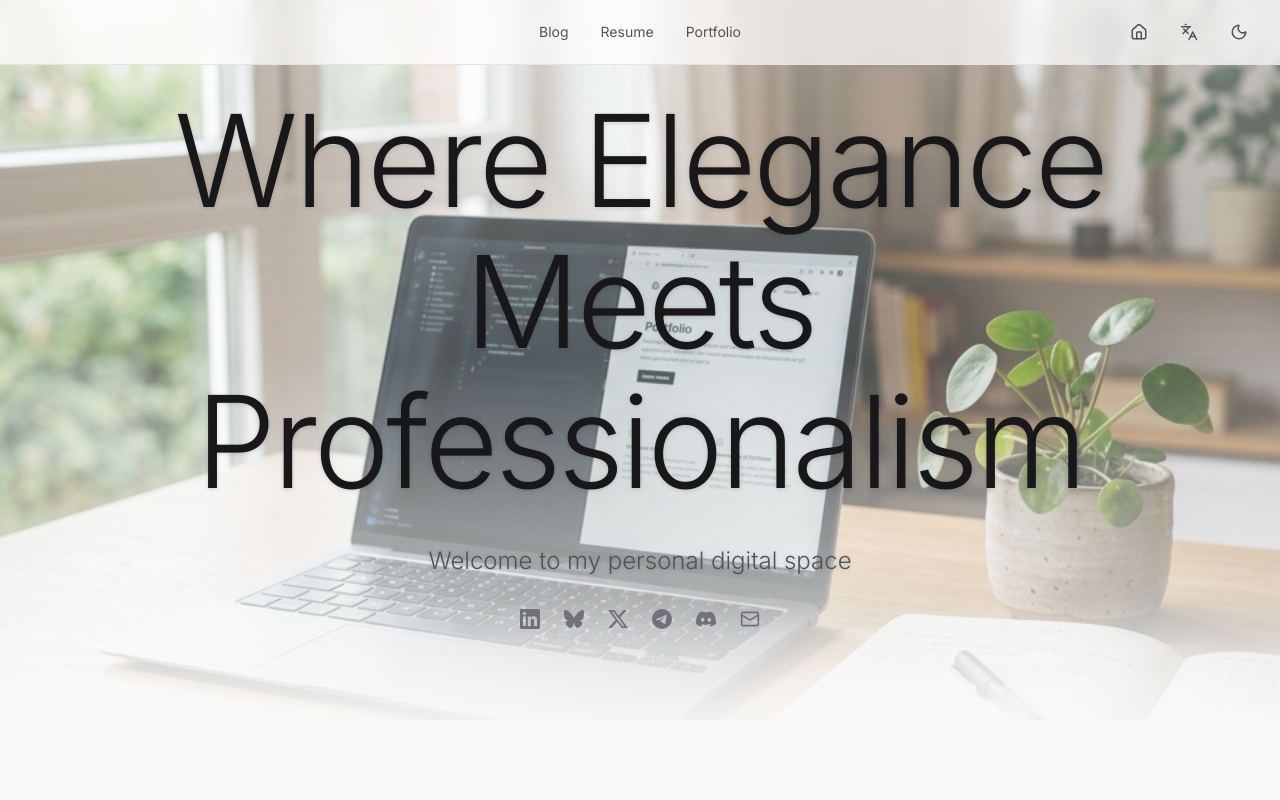
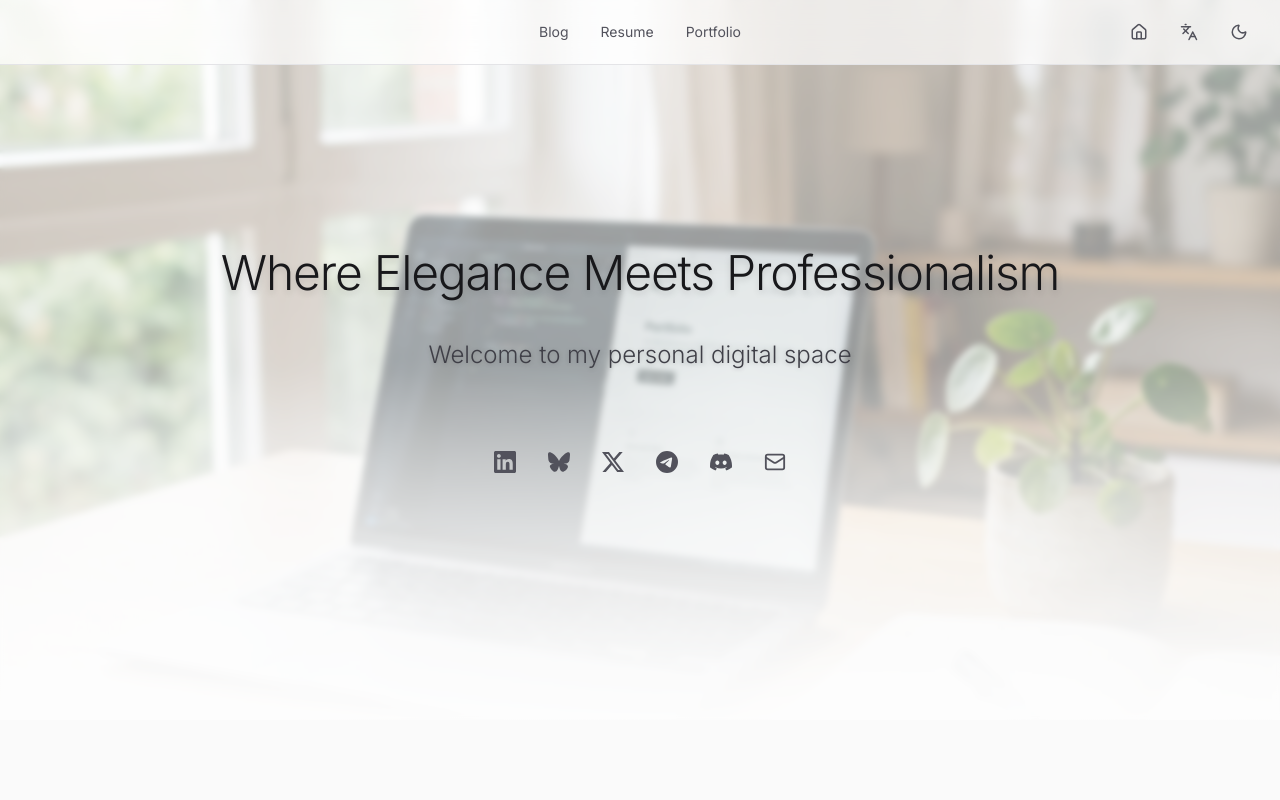
Before and after one commit to wesleyshun2/personal-website-template, a Next.js app: page /en in a window 1280 px wide. Shown: the top 800 px of the page. Built offline with nearby package versions, Linux system fonts and the light colour scheme.

Commit message:
feat: implement HeroParallax and SocialLinks components and integrate them into the home page

```diff
--- a/content/en/musings-config.md
+++ /dev/null
@@ -1,3 +0,0 @@
----
-sourceUrl: "https://bsky.app/profile/coddybarks.bsky.social"
----
--- a/content/tw/musings-config.md
+++ /dev/null
@@ -1,3 +0,0 @@
----
-sourceUrl: "https://bsky.app/profile/arcoshina.bsky.social"
----
--- a/src/app/[locale]/page.tsx
+++ b/src/app/[locale]/page.tsx
@@ -7,6 +7,7 @@ import { getAllContentWithMetadata } from '@/lib/mdx';
 import { BlogList } from '@/components/BlogList';
 import { Musings } from '@/components/Musings';
 import { fetchExternalSourceData } from '@/lib/tweetFetcher';
+import { siteConfig } from '@/config/site';
 
 export default async function Home({
   params,
@@ -46,8 +47,8 @@ export default async function Home({
   );
 
   const rawMusingsData = getAllContentWithMetadata(typedLocale, 'musings');
-  const sourceNode = rawMusingsData.find(post => post.slug === 'source');
-  const sourceUrl = sourceNode?.metadata?.sourceUrl || '';
+  // Now using siteConfig for sourceUrl instead of fetching from MDX metadata
+  const sourceUrl = siteConfig.musings.sources[typedLocale as keyof typeof siteConfig.musings.sources] || siteConfig.musings.sources.en;
 
   const musingsPosts = rawMusingsData
       .filter(post => post.slug !== 'source' && post.content.trim() !== '.')
--- a/src/components/HeroParallax.tsx
+++ b/src/components/HeroParallax.tsx
@@ -3,6 +3,7 @@
 import * as React from 'react';
 import { motion, useScroll, useTransform } from 'framer-motion';
 import Image from 'next/image';
+import { siteConfig } from '@/config/site';
 
 export function HeroParallax({
     title,
@@ -17,48 +18,53 @@ export function HeroParallax({
 
     // Parallax values
     // Background moves slower than the scroll (creates depth)
-    const backgroundY = useTransform(scrollY, [0, 800], ['0%', '30%']);
-    // Text moves slightly upwards or at a different rate
-    const textY = useTransform(scrollY, [0, 500], [0, -40]);
+    const backgroundY = useTransform(scrollY, [0, 800], ['0%', '20%']);
+    // Text moves slightly upwards (minimal for smoothness)
+    const textY = useTransform(scrollY, [0, 600], [0, -15]);
     // Opacity fades as user scrolls down
-    const opacity = useTransform(scrollY, [0, 400], [1, 0]);
+    const opacity = useTransform(scrollY, [0, 500], [1, 0]);
     // Optional: blur the background as it fades
-    const blur = useTransform(scrollY, [0, 500], ['blur(0px)', 'blur(8px)']);
+    const blurEffect = useTransform(scrollY, [0, 500], ['blur(0px)', 'blur(8px)']);
 
     return (
         <div className="relative h-[90vh] min-h-[700px] w-full flex items-center justify-center overflow-hidden bg-zinc-50 dark:bg-zinc-950">
             {/* Background Image Layer with Parallax */}
             <motion.div
-                style={{ y: backgroundY, filter: blur }}
-                className="absolute inset-0 z-0 h-[120%] -top-[10%]"
+                style={{ y: backgroundY, filter: blurEffect }}
+                className="absolute inset-0 z-0 h-[110%] -top-[5%]"
             >
                 <div className="relative w-full h-full">
                     <Image
                         src="/images/hero-bg.png"
                         alt="Hero Background"
                         fill
-                        className="object-cover opacity-70 dark:opacity-40 select-none pointer-events-none"
+                        className="object-cover opacity-100 select-none pointer-events-none"
                         priority
                     />
                     {/* Gradient overlays for readability and smooth transition */}
-                    <div className="absolute inset-0 bg-gradient-to-t from-zinc-50 via-transparent to-zinc-50/30 dark:from-zinc-950 dark:via-transparent dark:to-zinc-950/30" />
-                    <div className="absolute inset-x-0 bottom-0 h-48 bg-gradient-to-t from-zinc-50 dark:from-zinc-950 to-transparent" />
+                    <div className="absolute inset-0 bg-gradient-to-t from-zinc-50 via-transparent to-zinc-50/10 dark:from-zinc-950 dark:via-transparent dark:to-zinc-950/10" />
+                    <div className="absolute inset-x-0 bottom-0 h-96 bg-gradient-to-t from-zinc-50 dark:from-zinc-950 to-transparent" />
                 </div>
             </motion.div>
+
+            {/* Full-width Glass Overlay Layer */}
+            <div className={`absolute inset-0 z-[5] pointer-events-none ${siteConfig.hero.glassBlur} ${siteConfig.hero.glassOpacityLight} ${siteConfig.hero.glassOpacityDark}`} />
 
             {/* Content Layer */}
             <motion.div
                 style={{ y: textY, opacity }}
-                className="relative z-10 flex flex-col items-center justify-center p-8 text-center max-w-6xl mx-auto"
+                className="relative z-10 flex flex-col items-center justify-center px-8 text-center max-w-6xl mx-auto"
             >
-                <h1 className="text-5xl md:text-7xl lg:text-9xl font-light tracking-tight text-zinc-900 dark:text-zinc-50 mb-8 leading-[1.1] drop-shadow-sm">
+                <h1 className="text-4xl md:text-5xl font-light tracking-tight text-zinc-900 dark:text-zinc-50 mb-10 leading-[1.1] drop-shadow-md">
                     {title}
                 </h1>
-                <p className="text-lg md:text-2xl text-zinc-600 dark:text-zinc-300 font-light max-w-2xl mx-auto drop-shadow-sm">
+                <p className="text-lg md:text-2xl text-zinc-700 dark:text-zinc-300 font-light max-w-3xl mx-auto mb-12 drop-shadow-sm">
                     {subtitle}
                 </p>
 
-                {children}
+                <div className="flex flex-col items-center">
+                    {children}
+                </div>
             </motion.div>
 
         </div>
--- a/src/components/SocialLinks.tsx
+++ b/src/components/SocialLinks.tsx
@@ -12,17 +12,17 @@ export function SocialLinks({ className = "" }: { className?: string }) {
     ];
 
     return (
-        <div className={`flex items-center gap-6 ${className}`}>
+        <div className={`flex items-center gap-8 ${className}`}>
             {socials.map((s) => (
                 <a
                     key={s.name}
                     href={s.url}
                     target="_blank"
                     rel="noopener noreferrer"
-                    className="text-zinc-500 hover:text-zinc-900 dark:hover:text-zinc-50 transition-colors duration-300"
+                    className="text-zinc-600 dark:text-zinc-400 hover:text-zinc-950 dark:hover:text-zinc-50 transition-all duration-300 transform hover:scale-110"
                     aria-label={s.name}
                 >
-                    <s.icon size={20} />
+                    <s.icon size={22} />
                 </a>
             ))}
         </div>
--- /dev/null
+++ b/src/config/site.ts
@@ -0,0 +1,18 @@
+export const siteConfig = {
+  hero: {
+    // 依據您的手動調整：3px 模糊
+    glassBlur: 'backdrop-blur-[3px]',
+    // 依據您的手動調整：60% 白色
+    glassOpacityLight: 'bg-white/60',
+    // 依據您的手動調整：40% 黑色
+    glassOpacityDark: 'dark:bg-black/40',
+  },
+  musings: {
+    sources: {
+      tw: 'https://bsky.app/profile/arcoshina.bsky.social',
+      en: 'https://bsky.app/profile/coddybarks.bsky.social',
+    }
+  }
+};
+
+export type SiteConfig = typeof siteConfig;
```
